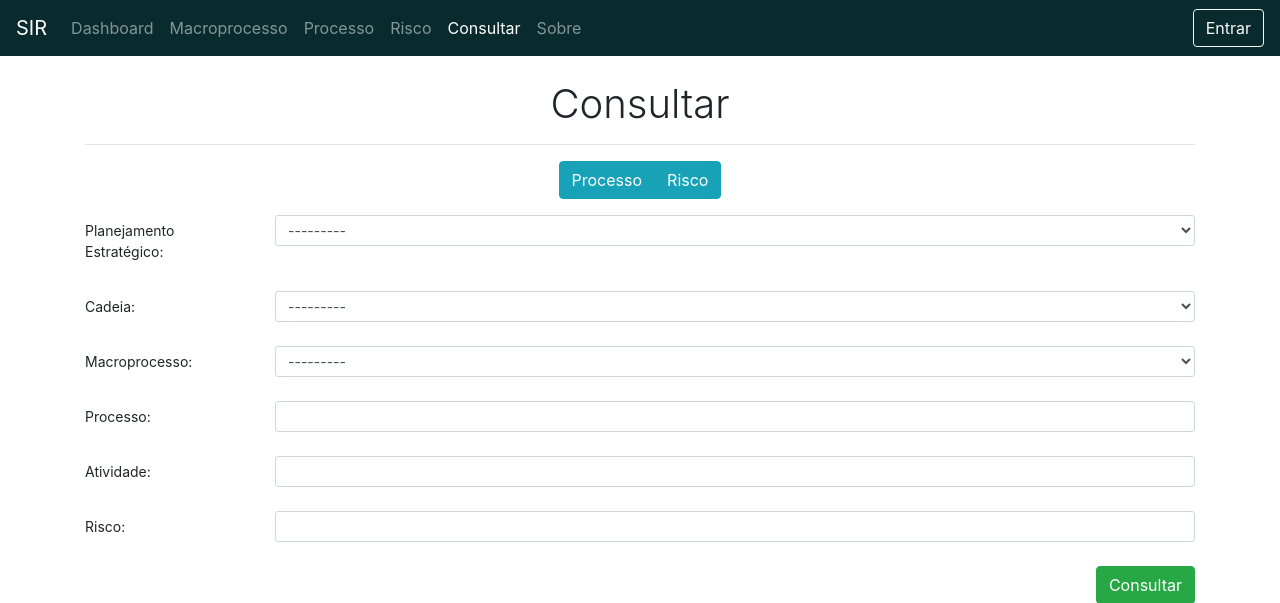
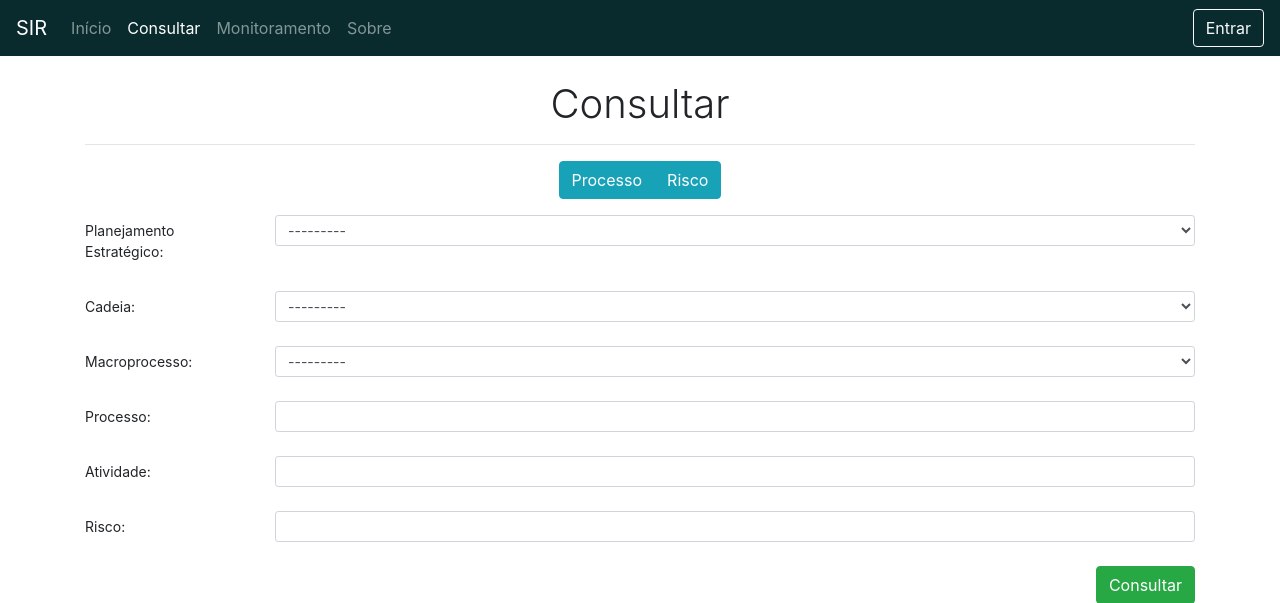
Before and after one commit to luisapuppin/riscos, a Django app: page /riscos/consultar/ in a window 1280 px wide. Shown: the top 603 px of the page. Run offline with Django 3.2, Linux system fonts and the light colour scheme; data that the repository does not hold is empty; some libraries are stand-ins or nearby versions.

Commit message:
Adapta barra superior para remover botões que não devem mais ser usados

```diff
--- a/riscos/templates/riscos/header.html
+++ b/riscos/templates/riscos/header.html
@@ -7,19 +7,13 @@
     <div class="collapse navbar-collapse" id="navbar">
         <ul class="nav navbar-nav mr-auto" role="tablist">
             <li class="nav-item">
-                <a class="nav-link {% if active_bar == 'home' %} active {% endif %}" href="{% url 'riscos:index' %}">Dashboard <span class="sr-only">(current)</span></a>
-            </li>
-            <li class="nav-item">
-                <a class="nav-link {% if active_bar == 'macroprocesso' %} active {% endif %}" href="{% url 'riscos:listar_macroprocesso' %}">Macroprocesso</a>
-            </li>
-            <li class="nav-item">
-                <a class="nav-link {% if active_bar == 'processo' %} active {% endif %}" href="{% url 'riscos:listar_processo' %}">Processo</a>
-            </li>
-            <li class="nav-item">
-                <a class="nav-link {% if active_bar == 'risco' %} active {% endif %}" href="{% url 'riscos:listar_risco' %}">Risco</a>
+                <a class="nav-link {% if active_bar == 'home' %} active {% endif %}" href="{% url 'riscos:index' %}">Início <span class="sr-only">(current)</span></a>
             </li>
             <li class="nav-item">
                 <a class="nav-link {% if active_bar == 'consultar' %} active {% endif %}" href="{% url 'riscos:consultar' %}">Consultar</a>
+            </li>
+            <li class="nav-item">
+                <a class="nav-link {% if active_bar == 'monitoramento' %} active {% endif %}" href="{% url 'riscos:fazer_monitoramento' %}">Monitoramento</a>
             </li>
             <li class="nav-item">
                 <a class="nav-link {% if active_bar == 'sobre' %} active {% endif %}" href="{% url 'riscos:sobre' %}">Sobre</a>
```
